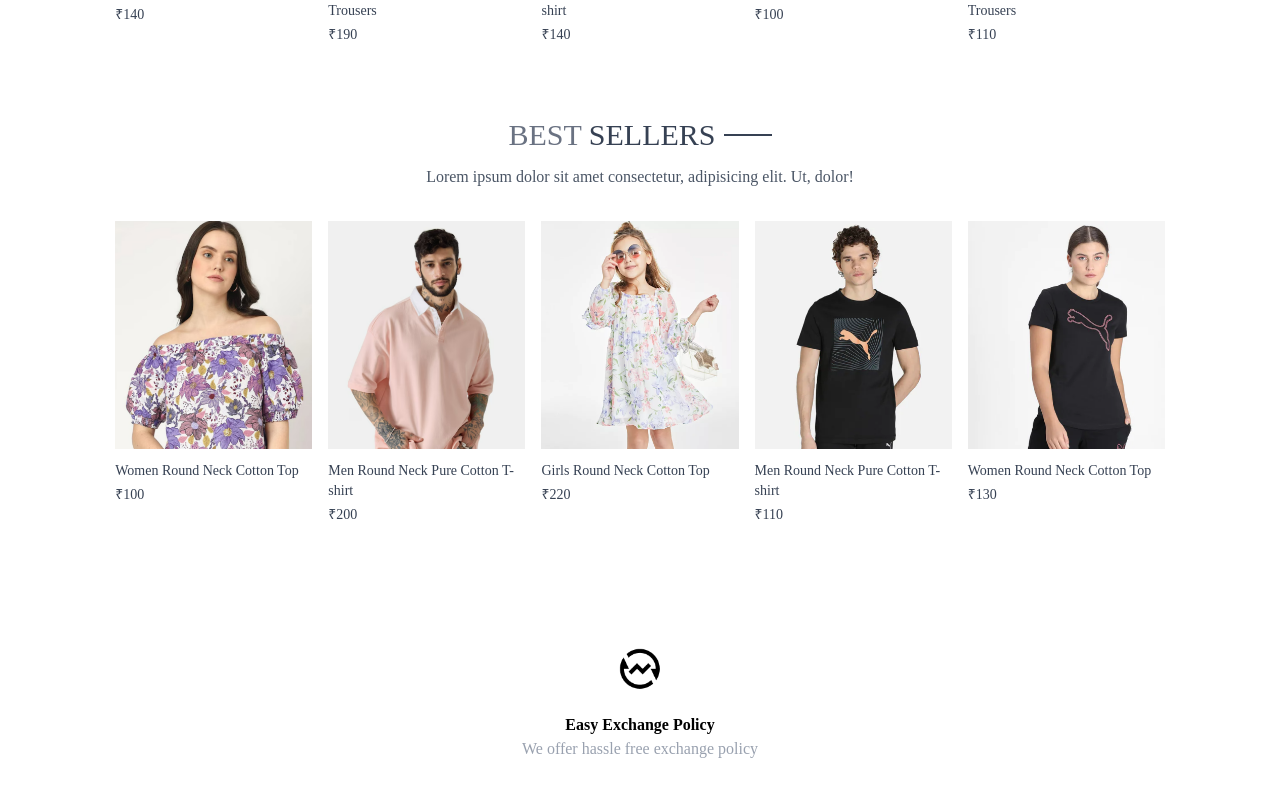
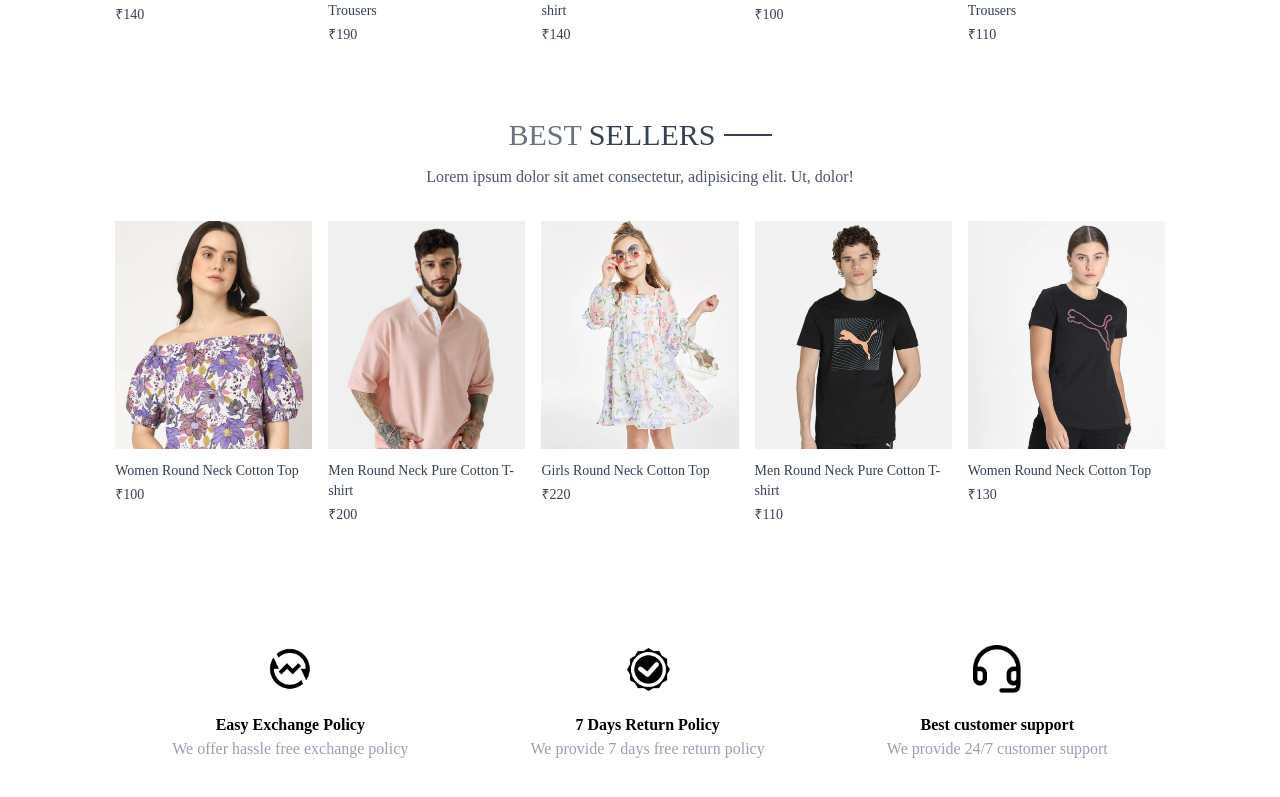
Before and after one commit to heyitsharman/Forever-Store, a React (Vite) app: page / in a window 1280 px wide. Shown: the part 1264-2061 px from the top of the page. Built offline with nearby package versions, Linux system fonts and the light colour scheme.

Commit message:
ourPolicy component ui added

```diff
--- a/src/components/OurPolicy.jsx
+++ b/src/components/OurPolicy.jsx
@@ -8,6 +8,16 @@
         <p className='font-semibold'>Easy Exchange Policy</p>
         <p className='text-gray-400'>We offer hassle free exchange policy</p>
       </div>
+      <div>
+        <img src={assets.quality_icon}alt=""  className='w-12 m-auto mb-5' />
+        <p className='font-semibold'>7 Days Return Policy</p>
+        <p className='text-gray-400'>We provide 7 days free return policy</p>
+      </div>
+      <div>
+        <img src={assets.support_img}alt=""  className='w-12 m-auto mb-5' />
+        <p className='font-semibold'>Best customer support</p>
+        <p className='text-gray-400'>We provide 24/7 customer support</p>
+      </div>
     </div>
   )
 }
```
